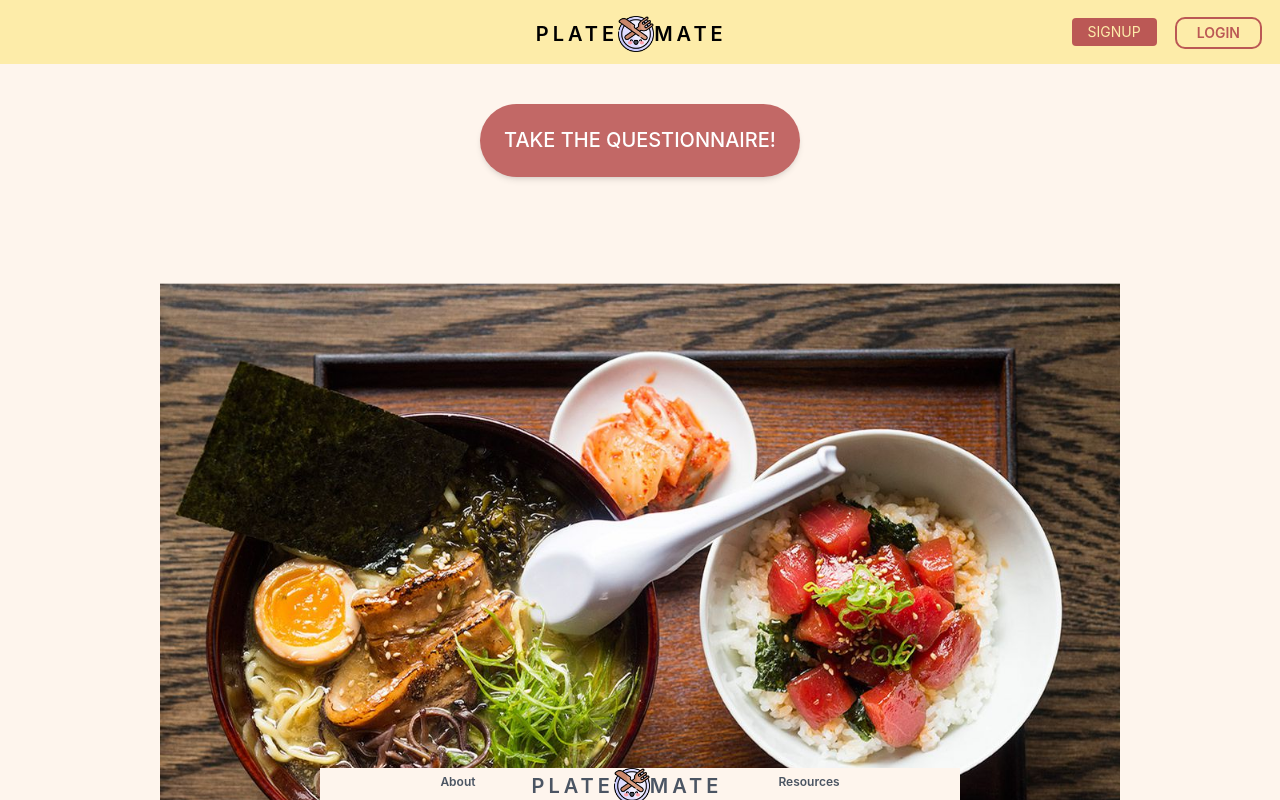
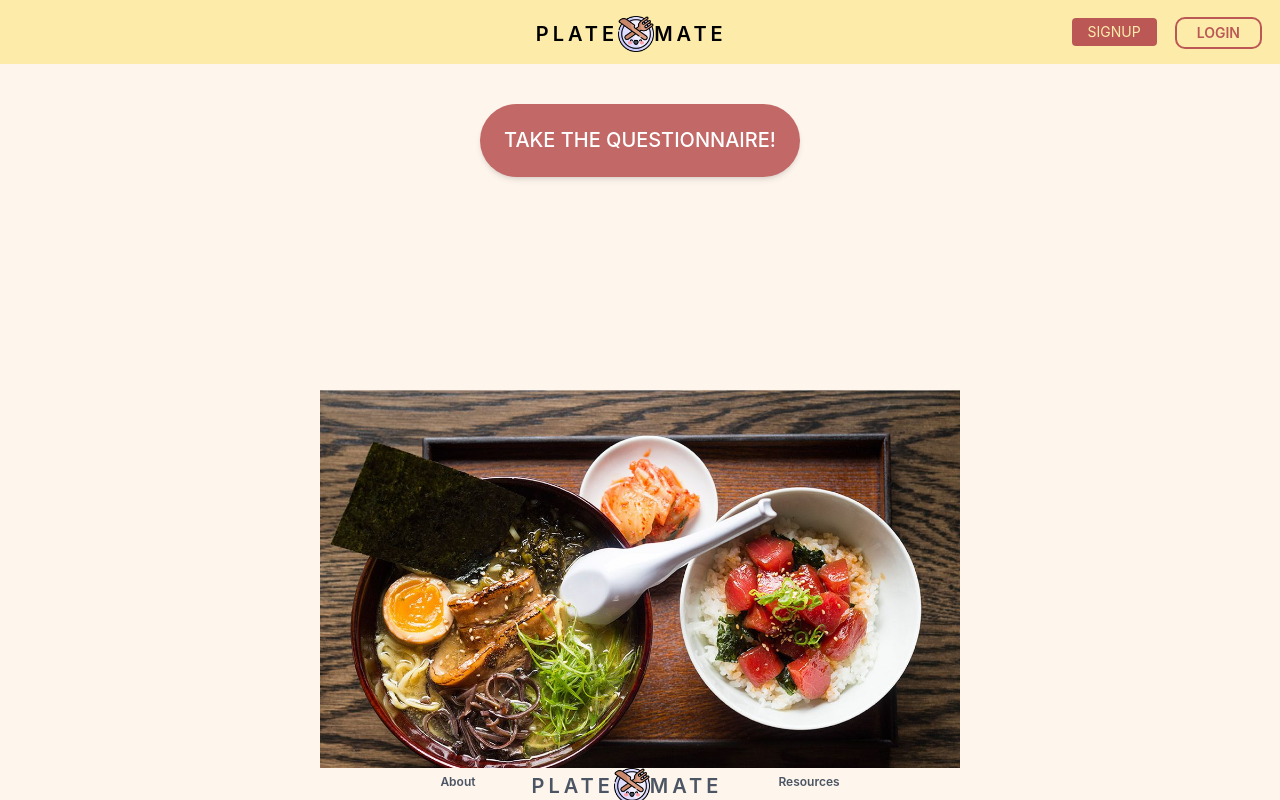
Before and after one commit to mariscript/platemate, a React (Create React App) app in the folder ghi/: page / in a window 1280 px wide. Shown: the top 800 px of the page. Built offline with nearby package versions, Linux system fonts and the light colour scheme; no server answers; the HTML template or start-up script is replaced by a standard one; what tw-elements would draw is missing.

Commit message:
ready to merge to my branch

```diff
--- a/ghi/src/MainPage.js
+++ b/ghi/src/MainPage.js
@@ -45,7 +45,7 @@ function MainPage() {
           <div className="carousel-item active relative float-left w-full">
             <img
               src={require("./images/morimoto.jpg")}
-              className="block w-screen scale-75"
+              className="block w-screen scale-50"
               alt="Morimotos"
             />
             <div className="carousel-caption hidden md:block absolute text-center bg-[#FDECA9]">
```
